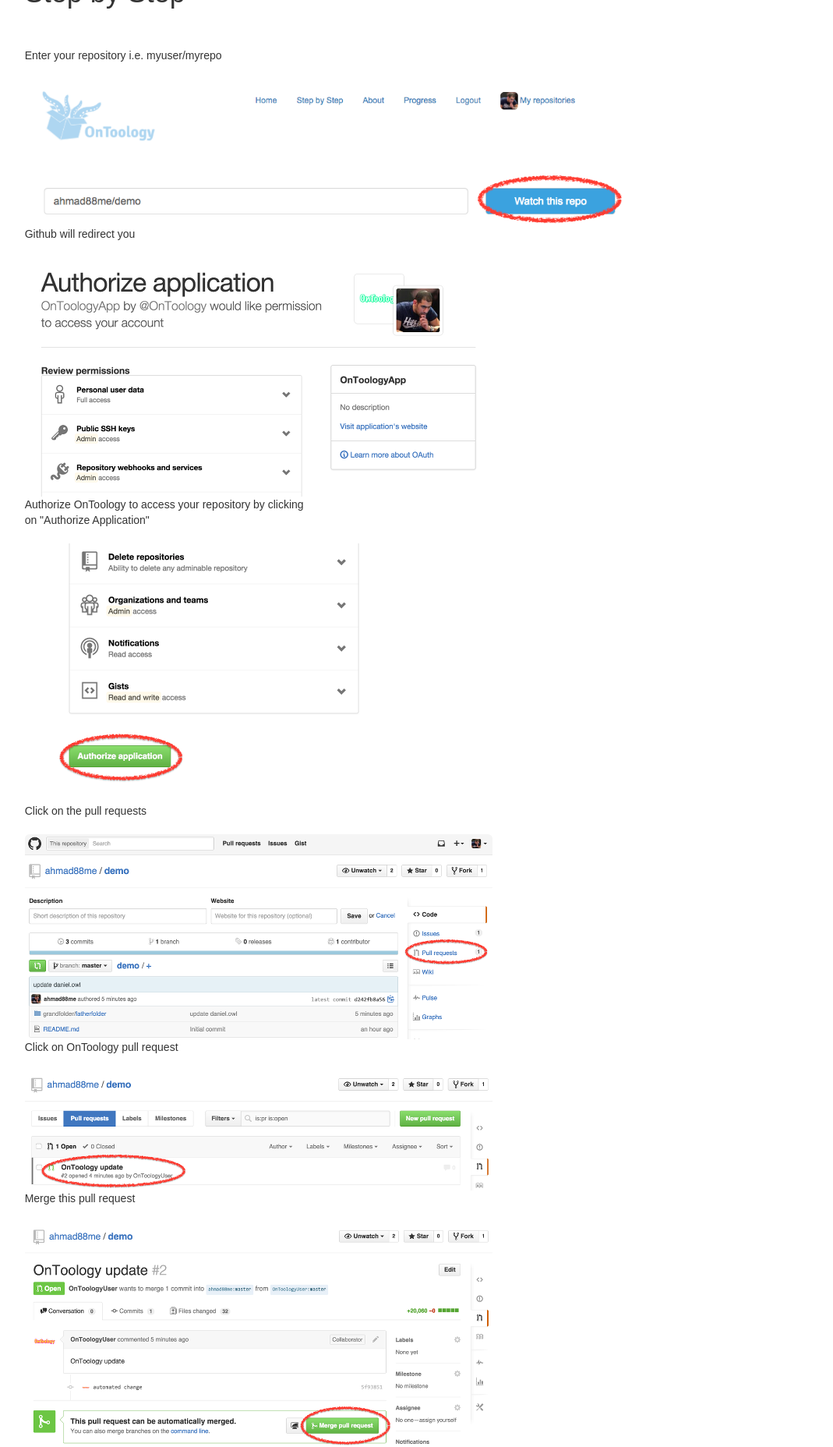
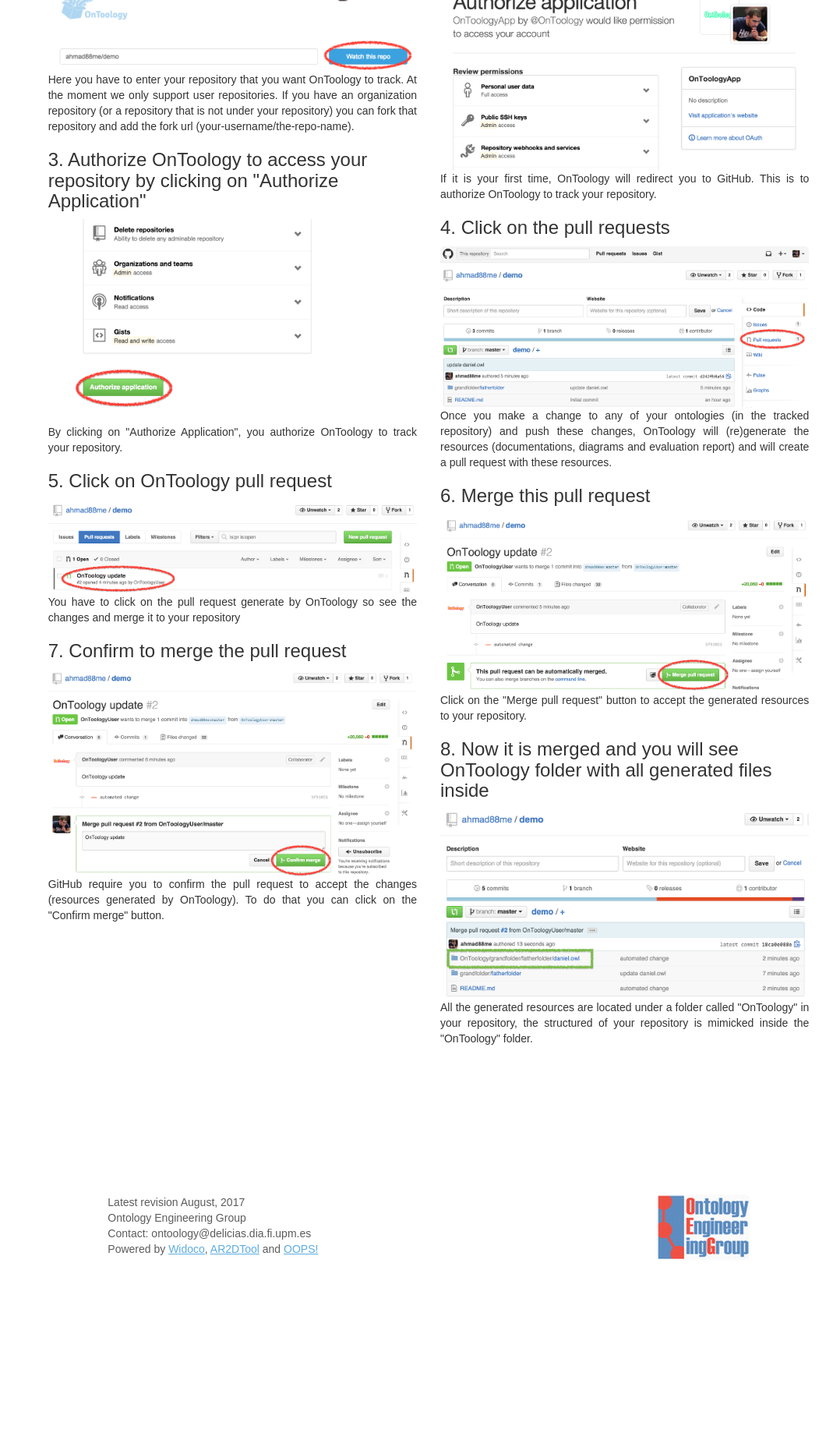
Before and after one commit to OnToology/OnToology, a Django app: template templates/stepbystep.html in a window 1280 px wide. Shown: the part 301-2157 px from the top of the page at 78% size, without its empty margins (90-1159 px from the left). After the commit the page ends 1916 px from the top, so only its background shows below. Run offline with Django 3.2, Linux system fonts and the light colour scheme; the template is opened without the code that fills it, so the values that code supplies are empty; some libraries are stand-ins or nearby versions.

Commit message:
step by step design and description

```diff
--- a/templates/about.html
+++ b/templates/about.html
@@ -100,7 +100,7 @@
         <br>
 
         <h3>Sequence Diagram</h3>
-        <img src="https://raw.githubusercontent.com/OnToology/OnToology/master/media/home/sequence_diagram.png" width="480px" class="img-rounded"/>
+        <img src="https://raw.githubusercontent.com/OnToology/OnToology/master/media/home/sequence_diagram.png" width="100%" class="img-rounded"/>
 
     </div>
 
--- a/templates/base.html
+++ b/templates/base.html
@@ -135,6 +135,21 @@
         padding: 0 !important;
         }
 
+        .tcolor{
+            color: pink !important;
+        }
+
+
+
+        a{
+            color: #4b84b7 !important;
+            //color: #2e6ca4 !important;
+            //color: green !important;
+        }
+
+
+
+
     </style>
     <style>
         /*For IOS look*/
@@ -262,7 +277,7 @@
 
 
             <nav class="navbar " role="navigation">
-                <div class="navbar-header">
+                <div class="navbar-header ">
                     <button type="button" class="navbar-toggle" data-toggle="collapse"
                             data-target="#bs-example-navbar-collapse-1" style="background-color: #2e6ca4;transform: translateX(-130px);">
                         <span class="sr-only">Toggle navigation</span>
@@ -276,24 +291,29 @@
 
 
                 <div class="collapse navbar-collapse" id="bs-example-navbar-collapse-1">
-                    <ul class="nav navbar-nav nav-tab">
+                    <ul class="nav navbar-nav ">
 
-                        <li {% block home_head %} class="active"  {% endblock %} ><a href="/">Home  </a></li>
-                        <li {% block step_head %} {% endblock %} ><a href="/stepbystep">Step by Step </a></li>
-                        <li {% block about_head %} {% endblock %}><a href="/about">About </a></li>
+                        <li {% block home_head %} class="active"  {% endblock %} ><a class="" href="/">Home  </a></li>
+                        <li {% block step_head %} {% endblock %} ><a class="" href="/stepbystep">Step by Step </a></li>
+                        <li {% block about_head %} {% endblock %}><a class="" href="/about">About </a></li>
 
-
+                    </ul>
                         {%block teapot%}
                                 {% if request.user.is_authenticated %}
+                                <ul class="nav navbar-nav ">
                                 <li><a href="/progress">Progress  </a></li>
                                 <li><a class="curfont" href="/logout">Logout </a></li>
+                                </ul>
+                                <ul class="nav navbar-nav ">
                                 <li>
                                     <a href="/profile">
                                         <img src="{{request.session.avatar_url}}" class="img-rounded" style="height: 30px;vertical-align: top;transform: translateY(-20%);"/>
                                         My repositories
                                     </a>
                                 </li>
+                                </ul>
                                 {% else %}
+                                <ul class="nav navbar-nav ">
                                 <li >
                                     <a type="button" class="" href="/login" style="height: 50px;">
                                         <img src="https://assets-cdn.github.com/images/modules/logos_page/GitHub-Mark.png"
@@ -301,18 +321,18 @@
                                         Login through Github
                                     </a>
                                 </li>
+                                </ul>
                                 {% endif %}
                         {% endblock %}
 
 
-                    </ul>
                 </div>
             </nav>
 
 
 
-            </br></br></br></br></br>
-            <br><br>
+
+            <br>
             {% block body%}
             {% endblock %}
             <br><br><br><br><br><br>
--- a/templates/profile.html
+++ b/templates/profile.html
@@ -63,8 +63,8 @@
 
 </script>
 
+</br></br><br>
 
-</br></br>
 <!--
 <h5>
 	<a class="emph" href="../profilebeta">Try out beta version of "My repositories" page</a>
--- a/templates/stepbystep.html
+++ b/templates/stepbystep.html
@@ -1,24 +1,108 @@
 {% extends "base.html"%}
 {%block body%}
+
+<style>
+
+    .stepbox{
+        //background-color: #75a5d0;
+        //border: 1px solid;
+        //border-radius: 5px;
+        //border-color: #969696;
+    }
+</style>
+
 <br><br>
 <h1>Step by Step</h1><br>
 
-<br>Enter your repository i.e. myuser/myrepo<br><br>
-<img class="img-rounded" width="75%" src="https://raw.githubusercontent.com/OnToology/OnToology/master/media/stepbystep/step1.png">
-<br>Github will redirect you<br><br>
-<img class="img-rounded" src="https://raw.githubusercontent.com/OnToology/OnToology/master/media/stepbystep/step2_1.png">
-<br>Authorize OnToology to access your repository by clicking <br> on "Authorize Application"<br><br>
-<img class="img-rounded" src="https://raw.githubusercontent.com/OnToology/OnToology/master/media/stepbystep/step2_2.png">
-<br>Click on the pull requests<br><br>
-<img class="img-rounded" src="https://raw.githubusercontent.com/OnToology/OnToology/master/media/stepbystep/step3_1.png">
-<br>Click on OnToology pull request<br><br>
-<img class="img-rounded" src="https://raw.githubusercontent.com/OnToology/OnToology/master/media/stepbystep/step3_2.png">
-<br>Merge this pull request<br><br>
-<img class="img-rounded" src="https://raw.githubusercontent.com/OnToology/OnToology/master/media/stepbystep/step3_3.png">
-<br>Confirm to merge the pull request<br><br>
-<img class="img-rounded" src="https://raw.githubusercontent.com/OnToology/OnToology/master/media/stepbystep/step3_4.png">
-<br>Now it is merged and you will see OnToology folder with all <br>generated files inside<br><br>
-<img class="img-rounded" src="https://raw.githubusercontent.com/OnToology/OnToology/master/media/stepbystep/step4.png">/
+<div class="container-fluid">
+
+    <div class="col-md-6">
+        <div class="stepbox">
+        <h3>1. Enter your repository i.e. myuser/myrepo</h3>
+        <img class="img-rounded" width="100%" style="height: width;"
+             src="https://raw.githubusercontent.com/OnToology/OnToology/master/media/stepbystep/step1.png">
+            <p align="justify">
+                Here you have to enter your repository that you want OnToology to track. At the moment we only support
+                user repositories. If you have an organization repository (or a repository that is not under your
+                repository) you can fork that repository and add the fork url (your-username/the-repo-name).
+            </p>
+        </div>
+        <div class="stepbox">
+            <h3>3. Authorize OnToology to access your repository by clicking on "Authorize Application"</h3>
+        <img class="img-rounded" width="100%"
+             src="https://raw.githubusercontent.com/OnToology/OnToology/master/media/stepbystep/step2_2.png">
+            <p align="justify">
+                By clicking on "Authorize Application", you authorize OnToology to track your repository.
+            </p>
+        </div>
+        <div class="stepbox">
+            <h3>5. Click on OnToology pull request</h3>
+        <img class="img-rounded" width="100%"
+             src="https://raw.githubusercontent.com/OnToology/OnToology/master/media/stepbystep/step3_2.png">
+            <p align="justify">
+                You have to click on the pull request generate by OnToology so see the changes and merge it to your
+                repository
+            </p>
+        </div>
+        <div class="stepbox">
+            <h3>7. Confirm to merge the pull request</h3>
+        <img class="img-rounded" width="100%"
+             src="https://raw.githubusercontent.com/OnToology/OnToology/master/media/stepbystep/step3_4.png">
+            <p align="justify">
+                GitHub require you to confirm the pull request to accept the changes (resources generated by OnToology).
+                To do that you can click on the "Confirm merge" button.
+            </p>
+        </div>
+    </div>
+
+
+    <div class="col-md-6">
+        <div class="stepbox">
+        <h3>2. Github will redirect you</h3>
+        <img class="img-rounded" width="100%"
+             src="https://raw.githubusercontent.com/OnToology/OnToology/master/media/stepbystep/step2_1.png">
+            <p align="justify">
+                If it is your first time, OnToology will redirect you to GitHub. This is to authorize OnToology to
+                track your repository.
+            </p>
+        </div>
+        <div class="stepbox">
+            <h3>4. Click on the pull requests</h3>
+        <img class="img-rounded" width="100%"
+             src="https://raw.githubusercontent.com/OnToology/OnToology/master/media/stepbystep/step3_1.png">
+            <p align="justify">
+                Once you make a change to any of your ontologies (in the tracked repository) and push these changes,
+                OnToology will (re)generate the resources (documentations, diagrams and evaluation report) and will
+                create a pull request with these resources.
+            </p>
+        </div>
+        <div class="stepbox">
+            <h3>6. Merge this pull request</h3>
+        <img class="img-rounded" width="100%"
+             src="https://raw.githubusercontent.com/OnToology/OnToology/master/media/stepbystep/step3_3.png">
+            <p align="justify">
+                Click on the "Merge pull request" button to accept the generated resources to your repository.
+            </p>
+        </div>
+        <div class="stepbox">
+            <h3>8. Now it is merged and you will see OnToology folder with all generated files inside</h3>
+        <img class="img-rounded" width="100%"
+             src="https://raw.githubusercontent.com/OnToology/OnToology/master/media/stepbystep/step4.png">
+            <p align="justify">
+                All the generated resources are located under a folder called "OnToology" in your repository,
+                the structured of your repository is mimicked inside the "OnToology" folder.
+            </p>
+        </div>
+    </div>
+
+
+</div>
+
+
+
+
+
+
 {%endblock%}
 
 
```
